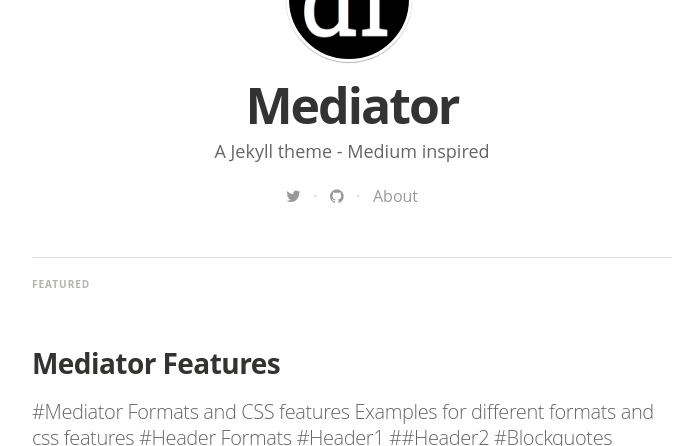
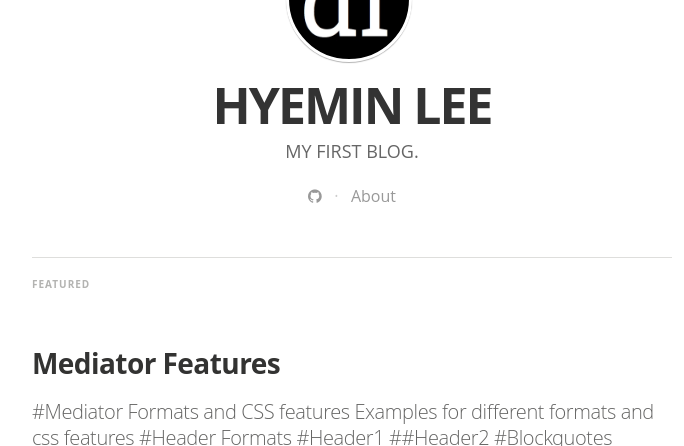
Before and after one commit to Hmiiing/Hmiiing.github.io, a Jekyll site: the page built from index.html, in a window 1280 px wide and 900 px high, cut to the strip 454-900 px from the top of the window. Shown: the whole strip, without its empty margins (288-972 px from the left). Built offline with Jekyll 4.4.1, drawn with Linux system fonts in a browser that asks for light colours; nearby versions of some CDN libraries; some web fonts are replaced; the list of posts is cut into pages by our own code; some of the changed text lies outside the part shown.

Commit message:
Update _config.yml

```diff
--- a/_config.yml
+++ b/_config.yml
@@ -4,9 +4,9 @@ gems:
   - jekyll-paginate
 
 # Site settings
-title: "Mediator"
+title: "HYEMIN LEE"
 description: > # this means to ignore newlines until "email:"
-   A Jekyll theme - Medium inspired
+   MY FIRST BLOG.
 
 email: a-mail@mail.mail
 #blog logo
@@ -16,13 +16,13 @@ float_logo: true # true, false (default)
 # blog cover
 cover: "/assets/images/cA4aKEIPQrerBnp1yGHv_IMG_9534-3-2.jpg"
 
-name: 'Dirk Fabisch'
-author: 'Dirk Fabisch'
+name: 'HYEMIN LEE'
+author: 'HYEMIN LEE'
 author_image: "/assets/images/author.jpg"
 
 paginate:	5
 
-url: "http://myblog.***.***" # the base hostname & protocol for your site
+url: "http://Hmiiing.github.io" # the base hostname & protocol for your site
 baseurl: ""
 #used to display twitter cards
 twitter_handle: '@dirkfabisch'
@@ -34,13 +34,6 @@ twitter_handle: '@dirkfabisch'
 
 # social icons and sharing options
 social:
-  - icon:	twitter
-    url:	https://twitter.com/dirkfabisch
-    desc: Follow me on twitter
-    share_url: http://twitter.com/share
-    share_title: ?text=
-    share_link: "&amp;url="
-
 #  - icon:	facebook
 #    url:	https://facebook.com/???
 #    desc: Connect with me facebook
@@ -49,7 +42,7 @@ social:
 #    share_link: "&amp;u="
 
   - icon:	github
-    url:	https://github.com/dirkfabisch
+    url:	https://github.com/Hmiiing
     desc:	Fork me on github
     share_url:
     share_title:
```
